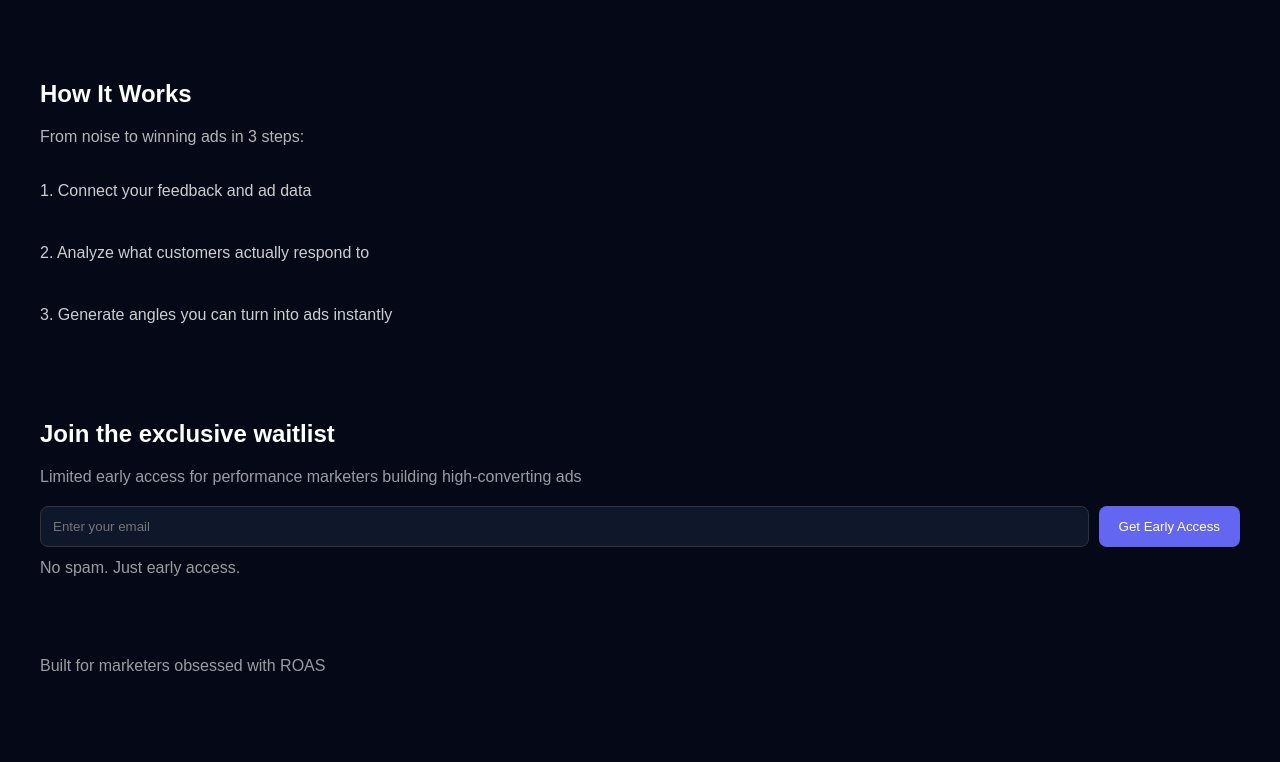
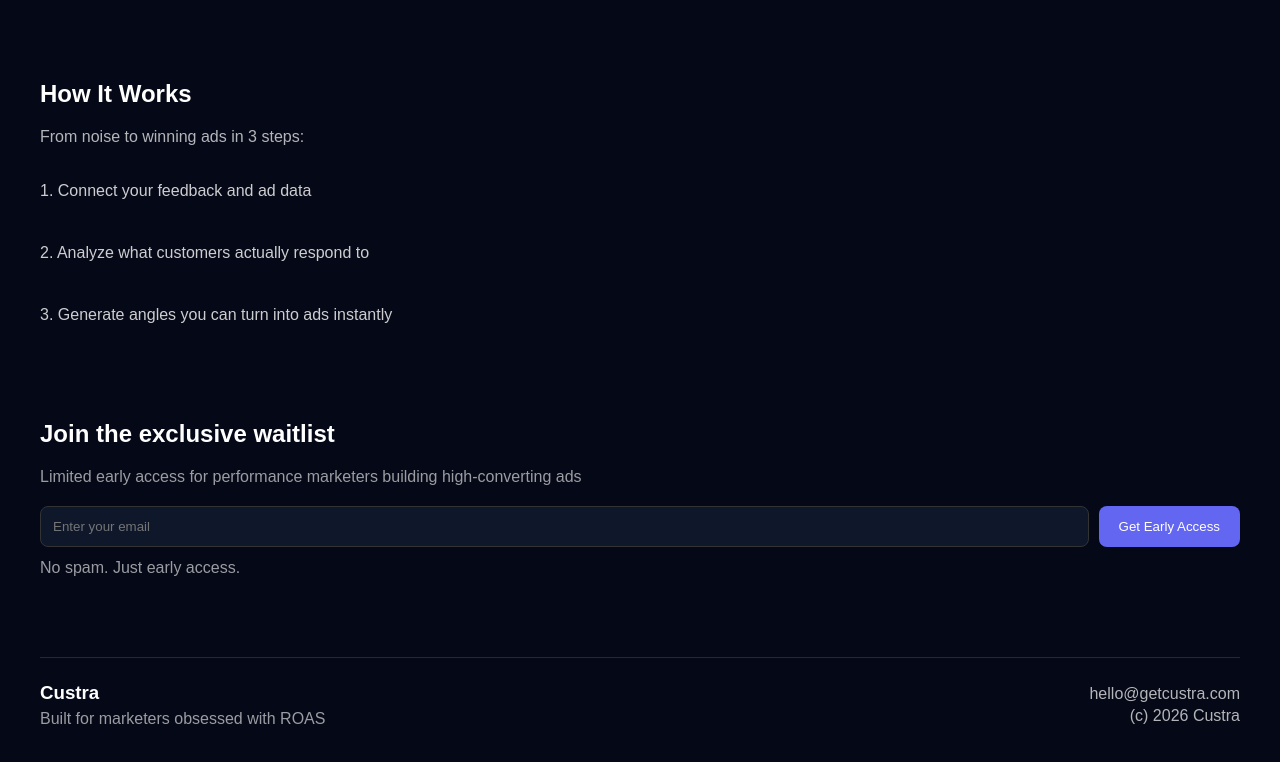
Before and after one commit to boss23custra/Custra, a React (Vite) app: page / in a window 1280 px wide. Shown: the part 982-1744 px from the top of the page. Before the commit the page ends 1697 px from the top, so only its background shows below. Built offline with nearby package versions, Linux system fonts and the light colour scheme.

Commit message:
Restore landing page footer

```diff
--- a/src/App.tsx
+++ b/src/App.tsx
@@ -234,8 +234,29 @@ export default function App() {
       </section>
 
       {/* FOOTER */}
-      <footer style={{ marginTop: "80px", opacity: 0.6 }}>
-        Built for marketers obsessed with ROAS
+      <footer
+        style={{
+          marginTop: "80px",
+          paddingTop: "24px",
+          borderTop: "1px solid #1e293b",
+          display: "flex",
+          justifyContent: "space-between",
+          alignItems: "center",
+          gap: "16px",
+          flexWrap: "wrap",
+        }}
+      >
+        <div>
+          <h3 style={{ margin: 0 }}>Custra</h3>
+          <p style={{ margin: "6px 0 0", opacity: 0.6 }}>
+            Built for marketers obsessed with ROAS
+          </p>
+        </div>
+
+        <div style={{ textAlign: "right", opacity: 0.7 }}>
+          <p style={{ margin: 0 }}>hello@getcustra.com</p>
+          <p style={{ margin: "4px 0 0" }}>(c) 2026 Custra</p>
+        </div>
       </footer>
     </div>
   );
```
